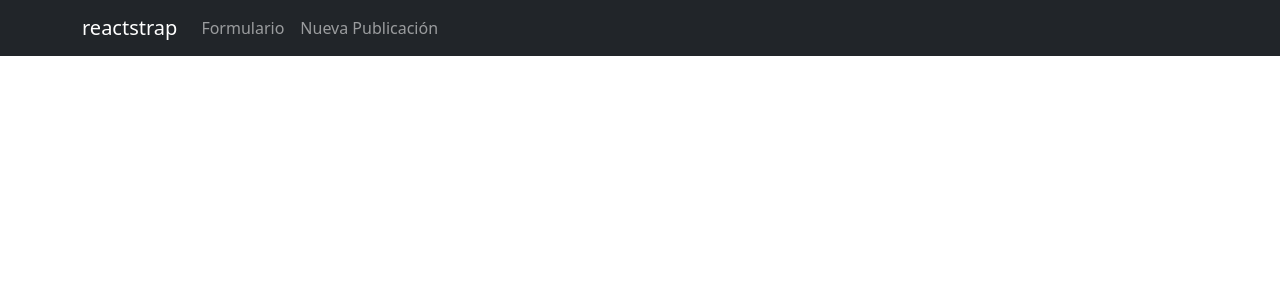
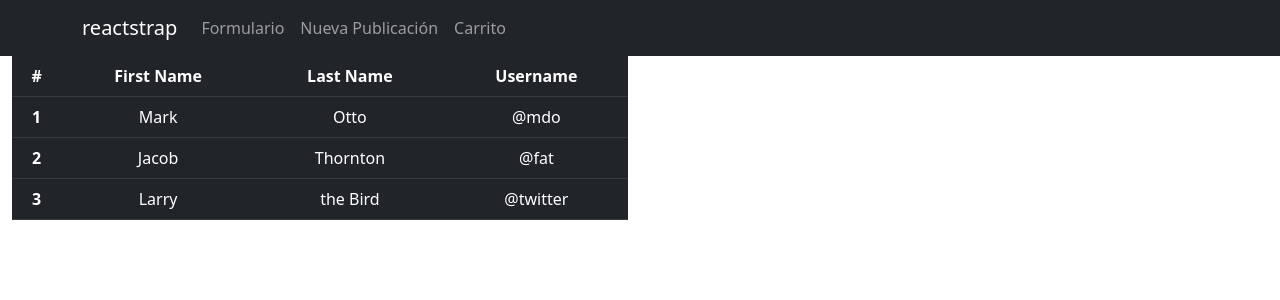
Before and after one commit to Abyblackmouth/shooping-app, a React (Create React App) app: page /ShoppingCar in a window 1280 px wide. Shown: the top 300 px of the page. Built offline with nearby package versions, Linux system fonts and the light colour scheme.

Commit message:
layout shopping cart

```diff
--- a/src/App.js
+++ b/src/App.js
@@ -12,6 +12,7 @@ import {
 } from 'reactstrap'
 import { Link, Routes, Route } from 'react-router-dom'
 import FormData from './Pages/Form'
+import ShoppingCar from './Pages/ShoppingCar'
 
 function App () {
   const [isOpen, setIsOpen] = useState(false)
@@ -41,6 +42,11 @@ function App () {
                 Nueva Publicación
               </Link>
             </NavItem>
+            <NavItem>
+              <Link to='/ShoppingCar' className='nav-link'>
+                Carrito
+              </Link>
+            </NavItem>
           </Nav>
         </Collapse>
       </Navbar>
@@ -51,6 +57,7 @@ function App () {
             <Routes>
               <Route path='/' element={<h1>bienvenido a nuestra app</h1>} />
               <Route path='/FormData' element={<FormData/>} />
+              <Route path='/ShoppingCar' element={<ShoppingCar/>} />
             </Routes>
           </div>
 
--- /dev/null
+++ b/src/Pages/ShoppingCar/index.js
@@ -0,0 +1,71 @@
+import{Table} from 'reactstrap'
+
+const ShoppingCar = () =>{
+    return(
+
+<Table dark>
+  <thead>
+    <tr>
+      <th>
+        #
+      </th>
+      <th>
+        First Name
+      </th>
+      <th>
+        Last Name
+      </th>
+      <th>
+        Username
+      </th>
+    </tr>
+  </thead>
+  <tbody>
+    <tr>
+      <th scope="row">
+        1
+      </th>
+      <td>
+        Mark
+      </td>
+      <td>
+        Otto
+      </td>
+      <td>
+        @mdo
+      </td>
+    </tr>
+    <tr>
+      <th scope="row">
+        2
+      </th>
+      <td>
+        Jacob
+      </td>
+      <td>
+        Thornton
+      </td>
+      <td>
+        @fat
+      </td>
+    </tr>
+    <tr>
+      <th scope="row">
+        3
+      </th>
+      <td>
+        Larry
+      </td>
+      <td>
+        the Bird
+      </td>
+      <td>
+        @twitter
+      </td>
+    </tr>
+  </tbody>
+</Table>
+    )
+}
+
+export default ShoppingCar
```
Also changed, not shown: 1 other file (tests, documents, lock files or other folders).
